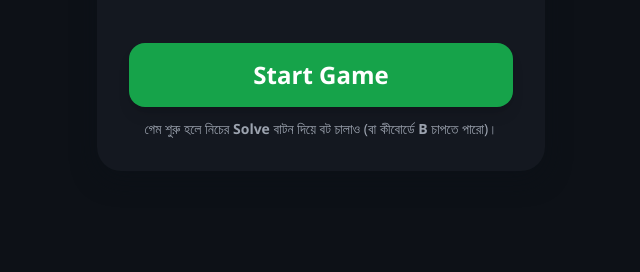
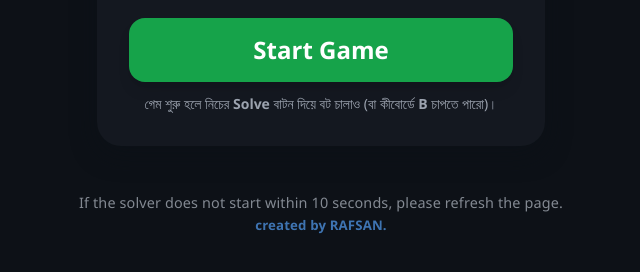
Before and after one commit to mdrihan78/sliding-puzzle-with-Solver-IDA-, a plain HTML site: page index.html in a window 1280 px wide. Shown: the part 406-678 px from the top of the page, without its empty margins (319-959 px from the left). Drawn offline with nearby package versions, Linux system fonts and the light colour scheme.

Commit message:
Update index.html

```diff
--- a/index.html
+++ b/index.html
@@ -66,7 +66,10 @@
       </div>
     </div>
   </div>
-
+<div id="footer-note">
+    If the solver does not start within 10 seconds, please refresh the page.
+    <span>created by RAFSAN.</span>
+</div>
   <div id="modalOverlay" class="flex">
     <div id="modal">
       <h2>🎉 You Solved It!</h2>
```
